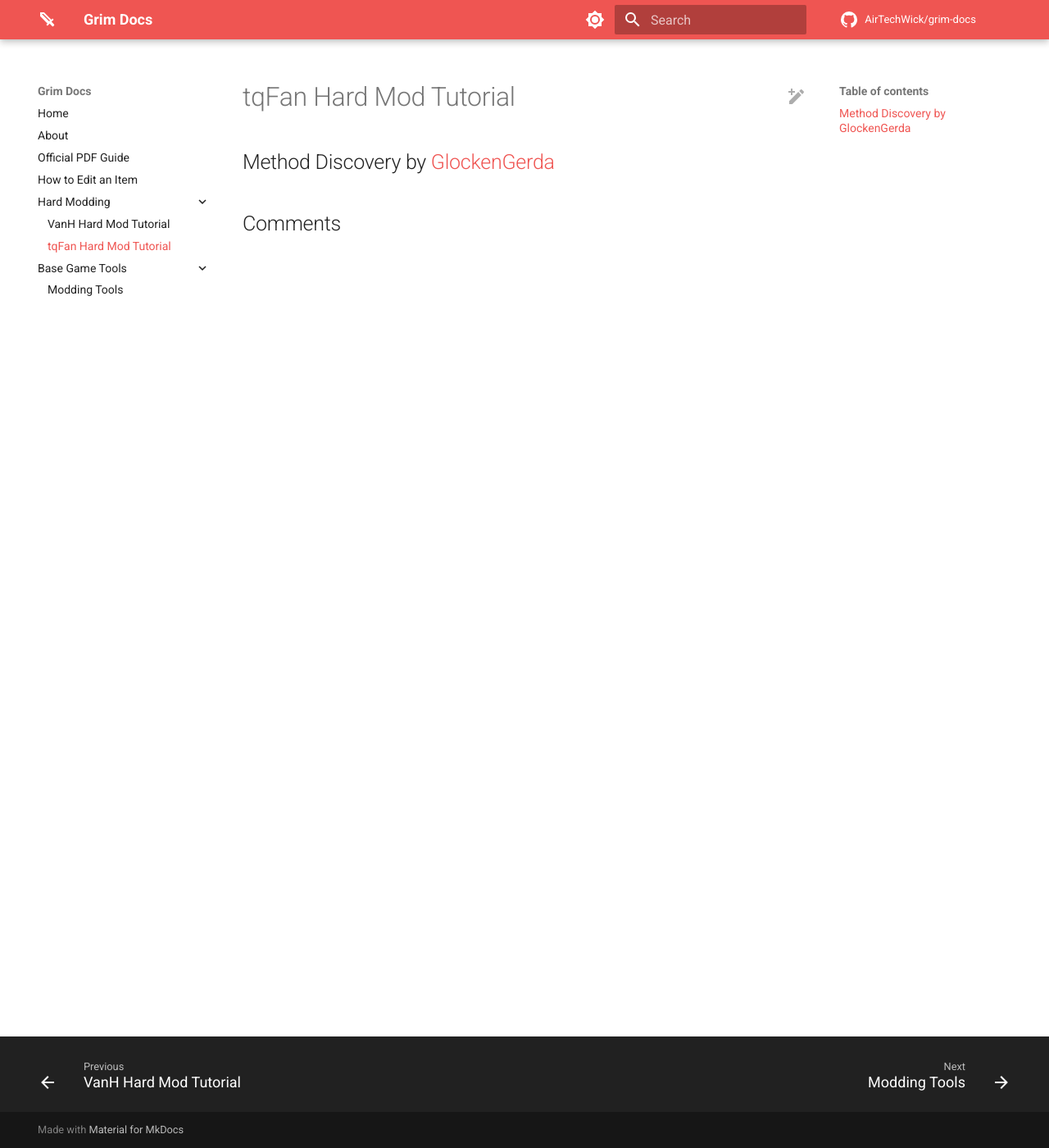
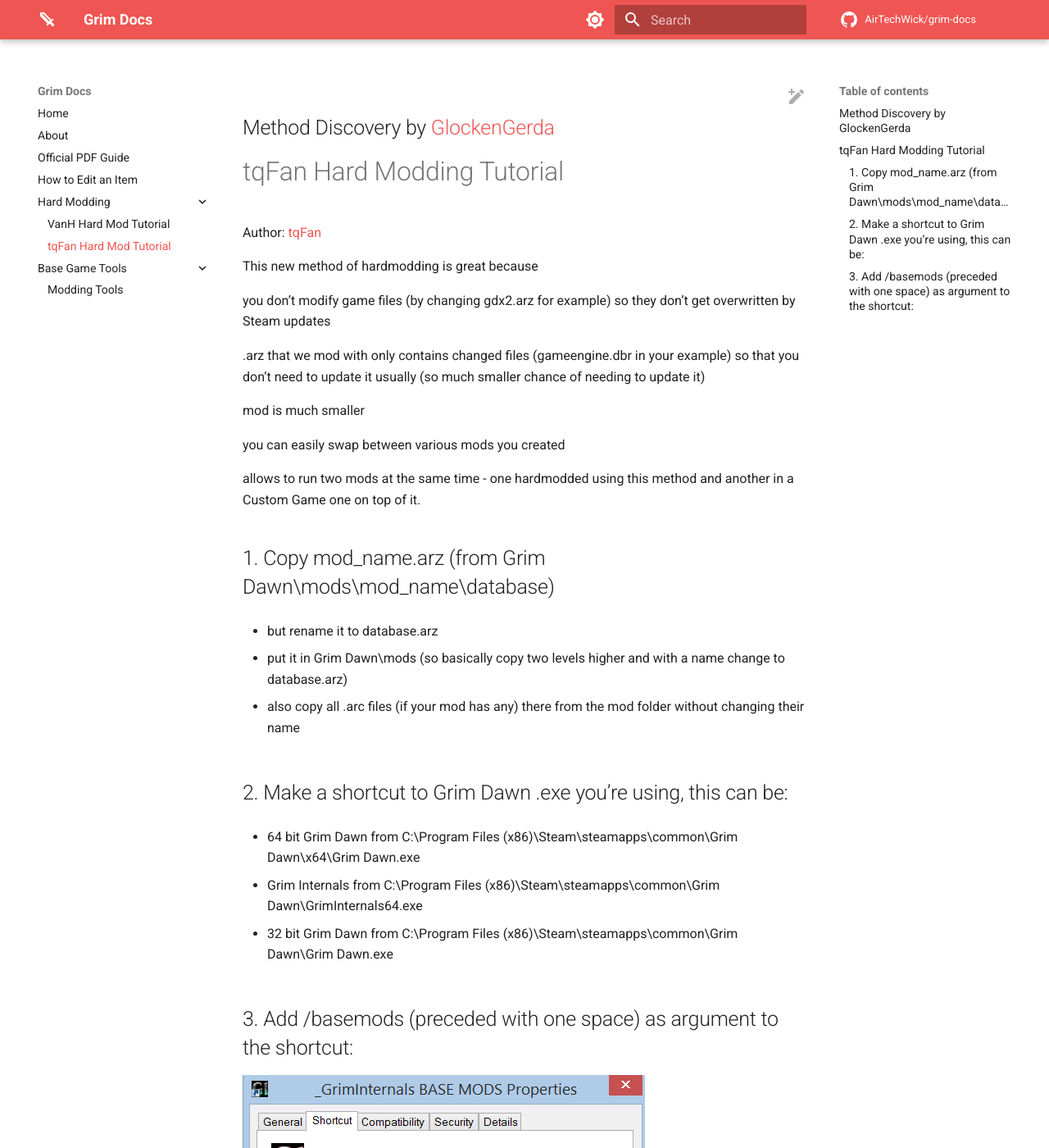
Before and after one commit to BewareTheHooks/grim-docs, an MkDocs documentation site: the page built from docs/tqfan-hard-mod.md, in a window 1280 px wide and 1400 px high. Shown: the whole window at 82% size. Built offline with MkDocs 1.6.1 and Material for MkDocs 9.7.7, drawn with Linux system fonts in a browser that asks for light colours; comment, search, counter and statistics services are not loaded; some of the changed text lies outside the part shown.

Commit message:
Added tqFan tutorial

```diff
--- a/docs/tqfan-hard-mod.md
+++ b/docs/tqfan-hard-mod.md
@@ -3,3 +3,42 @@
 ---
 
 ## Method Discovery by [GlockenGerda](https://forums.crateentertainment.com/u/glockengerda/summary)
+
+
+# tqFan Hard Modding Tutorial
+Author: [tqFan](https://forums.crateentertainment.com/u/tqFan)
+
+This new method of hardmodding is great because
+
+you don’t modify game files (by changing gdx2.arz for example) so they don’t get overwritten by Steam updates
+
+.arz that we mod with only contains changed files (gameengine.dbr in your example) so that you don’t need to update it usually (so much smaller chance of needing to update it)
+
+mod is much smaller
+
+you can easily swap between various mods you created
+
+allows to run two mods at the same time - one hardmodded using this method and another in a Custom Game one on top of it.
+
+## 1. Copy mod_name.arz (from Grim Dawn\mods\mod_name\database)
+- but rename it to database.arz
+
+- put it in Grim Dawn\mods (so basically copy two levels higher and with a name change to database.arz)
+
+- also copy all .arc files (if your mod has any) there from the mod folder without changing their name
+
+## 2. Make a shortcut to Grim Dawn .exe you’re using, this can be:
+- 64 bit Grim Dawn from C:\Program Files (x86)\Steam\steamapps\common\Grim Dawn\x64\Grim Dawn.exe
+
+- Grim Internals from C:\Program Files (x86)\Steam\steamapps\common\Grim Dawn\GrimInternals64.exe
+
+- 32 bit Grim Dawn from C:\Program Files (x86)\Steam\steamapps\common\Grim Dawn\Grim Dawn.exe
+
+## 3. Add /basemods (preceded with one space) as argument to the shortcut:
+![example 1](images/shortcutExample.png)
+
+- you can optionally rename this shortcut so that you known it launches modded Grim Dawn
+
+- alternatively instead of making a shortcut you can add -basemods option in Steam Launch settingss
+
+- launch the game from the shortcut
```
Also changed, not shown: docs/images/shortcutExample.png (added).
